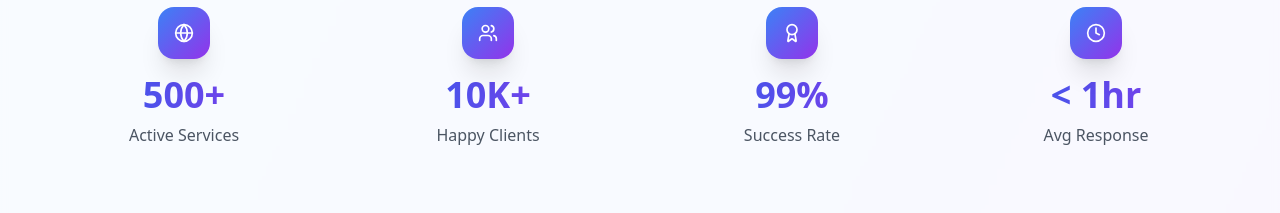
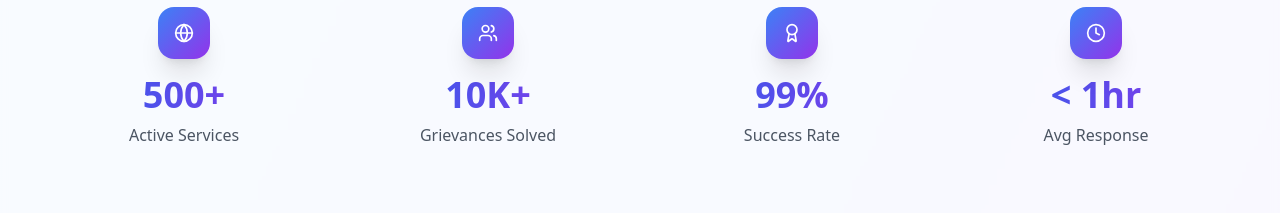
Before and after one commit to udai7/Information-Service-part2, a React (Vite) app in the folder frontend/: page / in a window 1280 px wide. Shown: the part 860-1073 px from the top of the page. Built offline with nearby package versions, Linux system fonts and the light colour scheme.

Commit message:
feat: Update label for statistics section from "Happy Clients" to "Grievances Solved"

```diff
--- a/frontend/src/pages/Index.tsx
+++ b/frontend/src/pages/Index.tsx
@@ -61,7 +61,7 @@ export default function Index() {
       icon: <Globe className="h-5 w-5" />,
     },
     {
-      label: "Happy Clients",
+      label: "Grievances Solved",
       value: "10K+",
       icon: <Users className="h-5 w-5" />,
     },
```
